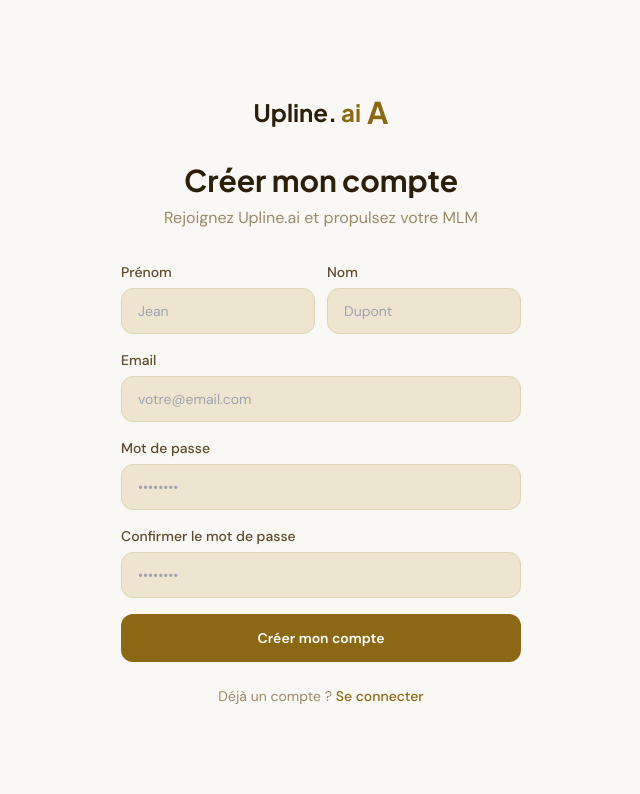
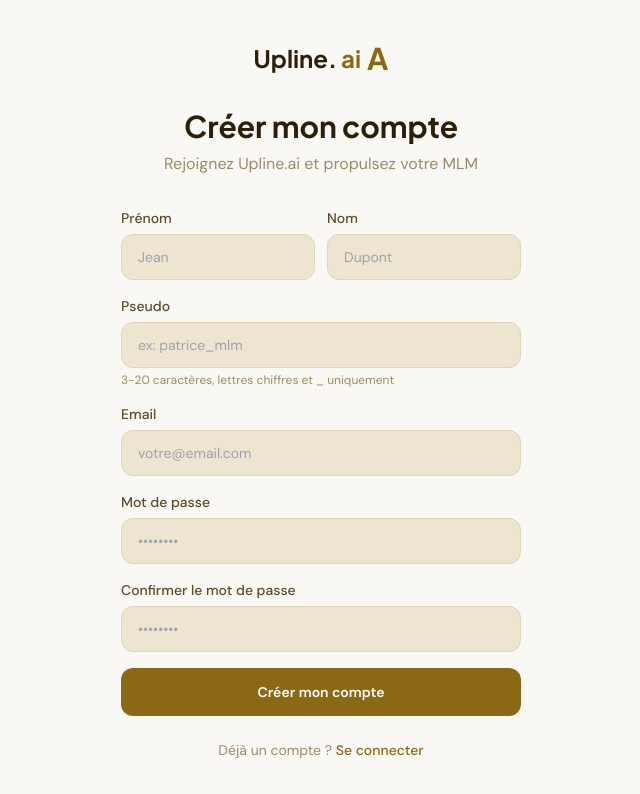
Before and after one commit to Biz4me/upline-dashboard, a Next.js app: page /signup in a window 1280 px wide. Shown: the top 794 px of the page, without its empty margins (319-959 px from the left). Built offline with nearby package versions, Linux system fonts and the light colour scheme.

Commit message:
feat: champ pseudo signup + login email ou pseudo

```diff
--- a/src/app/(auth)/login/page.tsx
+++ b/src/app/(auth)/login/page.tsx
@@ -55,10 +55,10 @@
       <form onSubmit={handleSubmit} className="space-y-4">
         <div>
           <label className="block text-sm font-medium mb-1.5" style={{ color: 'var(--text-secondary)' }}>
-            Email
+            Email ou pseudo
           </label>
           <input
-            type="email"
+            type="text"
             value={email}
             onChange={(e) => setEmail(e.target.value)}
             required
@@ -68,7 +68,7 @@
               color: 'var(--text)',
               border: '1px solid var(--border)',
             }}
-            placeholder="votre@email.com"
+            placeholder="votre@email.com ou votre_pseudo"
           />
         </div>
 
--- a/src/app/(auth)/signup/page.tsx
+++ b/src/app/(auth)/signup/page.tsx
@@ -9,15 +9,24 @@
   const router = useRouter()
   const [firstName, setFirstName] = useState('')
   const [lastName, setLastName] = useState('')
+  const [username, setUsername] = useState('')
   const [email, setEmail] = useState('')
   const [password, setPassword] = useState('')
   const [confirmPassword, setConfirmPassword] = useState('')
   const [error, setError] = useState('')
   const [loading, setLoading] = useState(false)
 
+  const usernameValid = username.length >= 3 && username.length <= 20 && /^[a-zA-Z0-9_]+$/.test(username)
+  const usernameTouched = username.length > 0
+
   const handleSubmit = async (e: React.FormEvent) => {
     e.preventDefault()
     setError('')
+
+    if (!usernameValid) {
+      setError('Pseudo invalide (3-20 caractères, lettres chiffres et _ uniquement)')
+      return
+    }
 
     if (password !== confirmPassword) {
       setError('Les mots de passe ne correspondent pas')
@@ -40,6 +49,7 @@
           password,
           prenom: firstName,
           nom: lastName,
+          username,
         }),
       })
 
@@ -132,6 +142,32 @@
               placeholder="Dupont"
             />
           </div>
+        </div>
+
+        <div>
+          <label className="block text-sm font-medium mb-1.5" style={{ color: 'var(--text-secondary)' }}>
+            Pseudo
+          </label>
+          <input
+            type="text"
+            value={username}
+            onChange={(e) => setUsername(e.target.value)}
+            required
+            className="w-full px-4 py-3 rounded-xl text-sm outline-none transition-colors"
+            style={{
+              background: 'var(--bg-input)',
+              color: 'var(--text)',
+              border: usernameTouched
+                ? usernameValid
+                  ? '1px solid #22c55e'
+                  : '1px solid #ef4444'
+                : '1px solid var(--border)',
+            }}
+            placeholder="ex: patrice_mlm"
+          />
+          <p className="text-xs mt-1" style={{ color: usernameTouched ? (usernameValid ? '#22c55e' : '#ef4444') : 'var(--text-muted)' }}>
+            3-20 caractères, lettres chiffres et _ uniquement
+          </p>
         </div>
 
         <div>
```
Also changed, not shown: src/auth.ts (+3 -12 lines).
